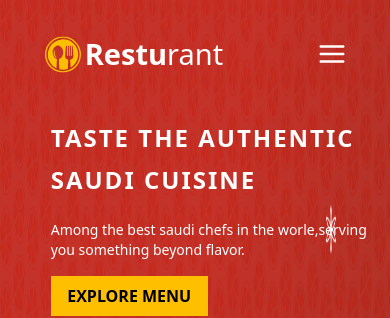
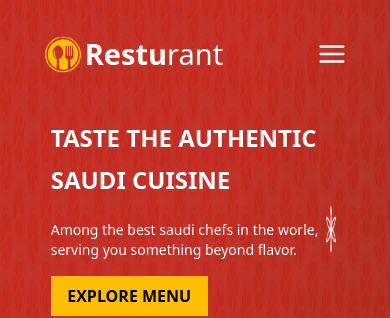
Before and after one commit to Tanvir-Azim/Restaurant-Website, a React (Vite) app: page / in a window 390 px wide. Shown: the top 318 px of the page. Built offline with nearby package versions, Linux system fonts and the light colour scheme.

Commit message:
fix overflow issu

```diff
--- a/src/Components/SliderSection.jsx
+++ b/src/Components/SliderSection.jsx
@@ -178,12 +178,12 @@ svg.slick-arrow.slick-prev:hover{
                     <h1 className=' font-bold text-[40px] tracking-tighter text-[#181818] xs:text-4xl'>POPULAR FOOD ITEMS</h1>
                  </div>
             </div>
-            <div className=' w-full  h-full  '>
+            <div className=' w-full  h-full xs:ml-[-10%]  '>
             <Slider {...settings}>
                 {Product.map((cur)=>{
                     return(
 
-                        <div className=' w-[400px]  xs:ml-[11%] sm:ml-[24%]  space-x-6 h-[400px] cursor-pointer '>
+                        <div className='  w-[400px]  xs:ml-[11%] sm:ml-[24%]  space-x-6 h-[400px] cursor-pointer '>
                             <div className=' w-[240px] shadow-md h-[260px] bg-[#FFFFFF] mt-10 ml-5 grid place-items-center'>
                                 <img src={cur.image} className=' h-[130px] w-[140px]  mt-5 bg-white pt-5'/>
                                 <div className='  mb-10 '>
--- a/src/assets/Header.jsx
+++ b/src/assets/Header.jsx
@@ -44,10 +44,10 @@ function Header() {
                       <div className=' absolute w-[20%] opacity-40 left-[50%] top-[20%] h-[180px] bg-red-600 xs:hidden sm:hidden md:hidden'>
 
                       </div>
-                      <p className=' text-[65px] md:text-[45px]  xs:text-[24px] sm:text-[30px] lg:text-[50px] xs:top-[-60px] left-[1%] sm:top-[-60px] font-bold text-white absolute sm:left-[8%] xs:left-[0%] top-32 tracking-[2px]'>TASTE   THE  AUTHENTIC</p><br/>
-                      <p className=' text-[65px] md:text-[45px]  lg:text-[50px] xs:text-[24px] sm:text-[30px] xs:top-[-18px] left-[1%] sm:top-[-18px] font-bold text-white absolute sm:left-[8%] xs:left-[0%] top-[200px] md:top-[180px] tracking-[2px]'>SAUDI CUISINE</p>
-                      <p className=' text-white absolute sm:left-[8%] xs:left-[0%] xs:top-[40px] sm:top-[30px] top-[295px] left-[1%] xs:text-sm '>Among the best saudi chefs in the worle,serving</p><br/>
-                      <p className=' text-white absolute sm:left-[8%] xs:left-[0%] xs:top-[60px] sm:top-[55px] top-[320px] left-[1%] xs:text-sm'> you something beyond flavor.</p>
+                      <p className=' text-[65px] md:text-[45px]  xs:text-[24px] sm:text-[30px] lg:text-[50px] xs:top-[-60px] left-[1%] sm:top-[-60px] font-bold text-white absolute sm:left-[8%] xs:left-[0%] top-32 tracking-[2px] xs:tracking-normal'>TASTE   THE  AUTHENTIC</p><br/>
+                      <p className=' text-[65px] md:text-[45px]  lg:text-[50px] xs:text-[24px] sm:text-[30px] xs:top-[-18px] left-[1%] sm:top-[-18px] font-bold text-white absolute sm:left-[8%] xs:left-[0%] top-[200px] md:top-[180px] tracking-[2px] xs:tracking-normal'>SAUDI CUISINE</p>
+                      <p className=' text-white absolute sm:left-[8%] xs:left-[0%] xs:top-[40px] sm:top-[30px] top-[295px] left-[1%] xs:text-sm xs:tracking-normal '>Among the best saudi chefs in the worle,</p><br/>
+                      <p className=' text-white absolute sm:left-[8%] xs:left-[0%] xs:top-[60px] sm:top-[55px] top-[320px] left-[1%] xs:text-sm'>serving you something beyond flavor.</p>
                       <div>
                         <button className='absolute  w-[157px] h-[40px] sm:left-[8%] xs:left-[0%] sm::left-[8%] left-[1%]  top-[75%] bg-[#FEBF00] font-semibold sm:top-24 xs:top-24 '>EXPLORE MENU</button>
                       </div>
```
